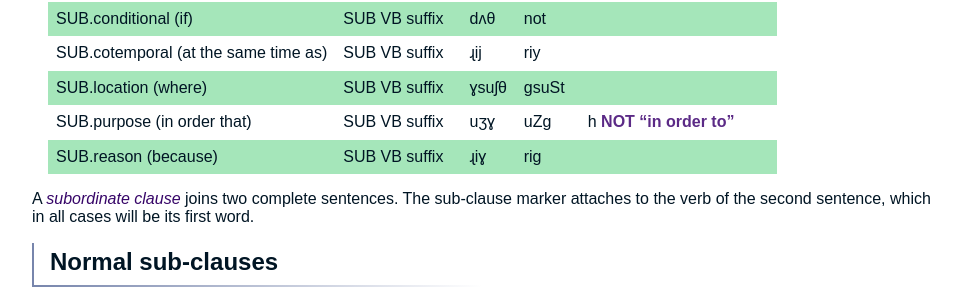
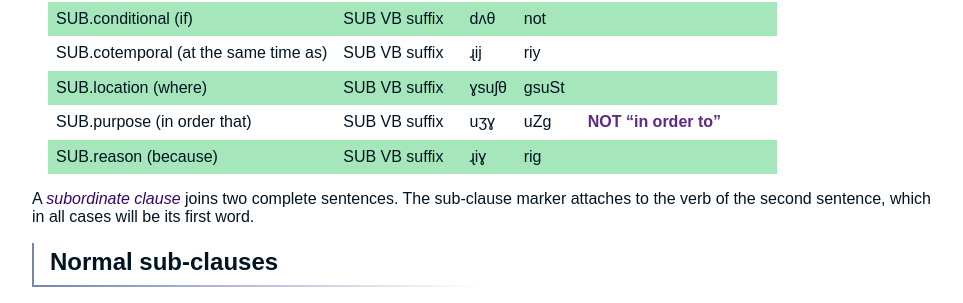
Before and after one commit to 0x70b1a5/lugso, a Jekyll site: the page built from 093_subordinate-clauses.md, in a window 1280 px wide. Shown: the part 715-1018 px from the top of the page, without its empty margins (158-1121 px from the left). Built offline with Jekyll 4.4.1, drawn with Linux system fonts in a browser that asks for light colours; nearby versions of some CDN libraries.

Commit message:
remove stray h

```diff
--- a/093_subordinate-clauses.md
+++ b/093_subordinate-clauses.md
@@ -20,7 +20,7 @@
 SUB.conditional (if)|SUB VB suffix|dʌθ|not|
 SUB.cotemporal (at the same time as)|SUB VB suffix|ɻij|riy|
 SUB.location (where)|SUB VB suffix|ɣsuʃθ|gsuSt|
-SUB.purpose (in order that)|SUB VB suffix|uʒɣ|uZg|h **NOT "in order to"**
+SUB.purpose (in order that)|SUB VB suffix|uʒɣ|uZg| **NOT "in order to"**
 SUB.reason (because)|SUB VB suffix|ɻiɣ|rig|
 
 A _subordinate clause_ joins two complete sentences. The sub-clause marker attaches to the verb of the second sentence, which in all cases will be its first word.
```
